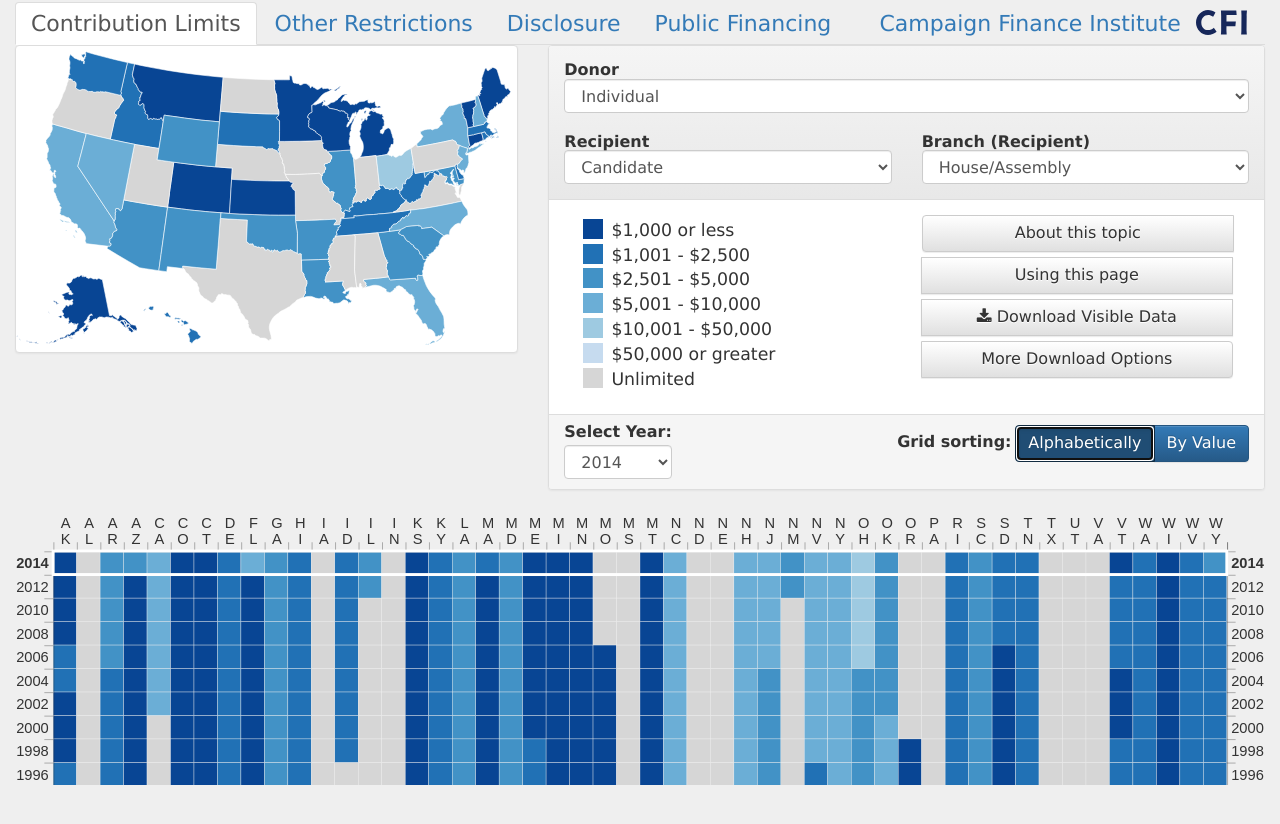
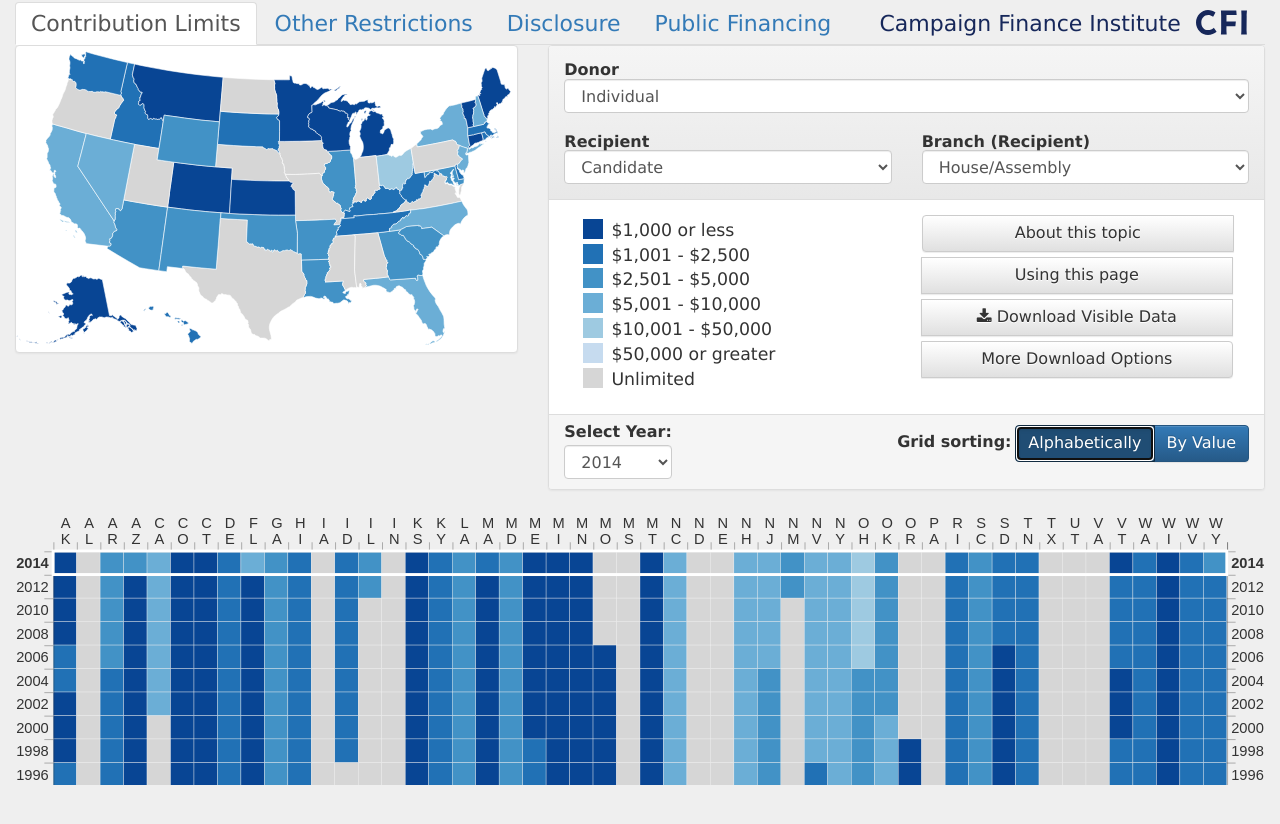
Before and after one commit to cfinst/cfinst.github.io, a Jekyll site: the page built from index.md, in a window 1280 px wide. Shown: the top 824 px of the page. Built offline with Jekyll 4.4.1, drawn with Linux system fonts in a browser that asks for light colours.

Commit message:
Let the CFI text be the same color as the logo next to it.

```diff
--- a/_sass/_cfi-theme.scss
+++ b/_sass/_cfi-theme.scss
@@ -34,3 +34,7 @@ label, .chooser, .btn {
     margin-bottom: -5px; /* This ensures no unnecessary space below all tabs. */
     margin-left: 8px; /* Add a bit of space between the text and logo. */
 }
+
+.cfi-logo-text {
+    color: #16275a;
+}
```
